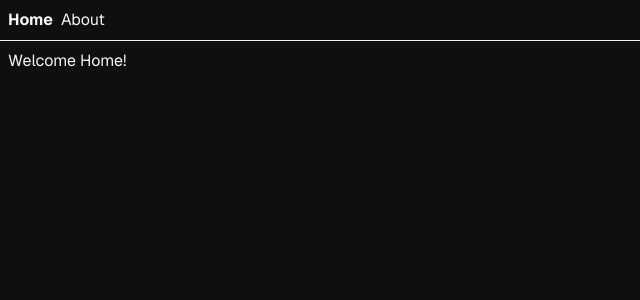
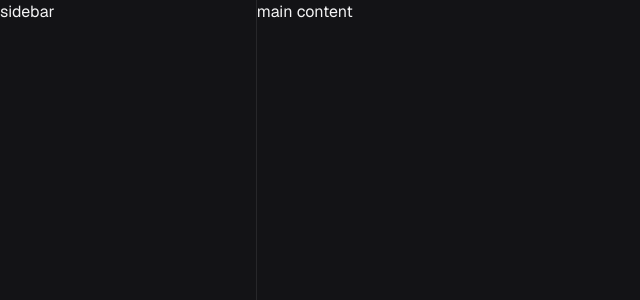
Before and after one commit to ricardoaruiz/rocketseat-desafilo-fullstack-ia-frontend, a React (Vite) app: page / in a window 1280 px wide. Shown: the top 300 px of the page, without its empty margins (0-640 px from the left). Built offline with nearby package versions, Linux system fonts and the light colour scheme.

Commit message:
🎸 add react-resizale-panels and create panels on home page

```diff
--- a/package.json
+++ b/package.json
@@ -14,6 +14,7 @@
     "@tanstack/react-router": "^1.133.32",
     "react": "^19.1.1",
     "react-dom": "^19.1.1",
+    "react-resizable-panels": "^3.0.6",
     "tailwindcss": "^4.1.16"
   },
   "devDependencies": {
--- a/src/routeTree.gen.ts
+++ b/src/routeTree.gen.ts
@@ -9,14 +9,8 @@
 // Additionally, you should also exclude this file from your linter and/or formatter to prevent it from being checked or modified.
 
 import { Route as rootRouteImport } from './routes/__root'
-import { Route as AboutRouteImport } from './routes/about'
 import { Route as IndexRouteImport } from './routes/index'
 
-const AboutRoute = AboutRouteImport.update({
-  id: '/about',
-  path: '/about',
-  getParentRoute: () => rootRouteImport,
-} as any)
 const IndexRoute = IndexRouteImport.update({
   id: '/',
   path: '/',
@@ -25,39 +19,28 @@
 
 export interface FileRoutesByFullPath {
   '/': typeof IndexRoute
-  '/about': typeof AboutRoute
 }
 export interface FileRoutesByTo {
   '/': typeof IndexRoute
-  '/about': typeof AboutRoute
 }
 export interface FileRoutesById {
   __root__: typeof rootRouteImport
   '/': typeof IndexRoute
-  '/about': typeof AboutRoute
 }
 export interface FileRouteTypes {
   fileRoutesByFullPath: FileRoutesByFullPath
-  fullPaths: '/' | '/about'
+  fullPaths: '/'
   fileRoutesByTo: FileRoutesByTo
-  to: '/' | '/about'
-  id: '__root__' | '/' | '/about'
+  to: '/'
+  id: '__root__' | '/'
   fileRoutesById: FileRoutesById
 }
 export interface RootRouteChildren {
   IndexRoute: typeof IndexRoute
-  AboutRoute: typeof AboutRoute
 }
 
 declare module '@tanstack/react-router' {
   interface FileRoutesByPath {
-    '/about': {
-      id: '/about'
-      path: '/about'
-      fullPath: '/about'
-      preLoaderRoute: typeof AboutRouteImport
-      parentRoute: typeof rootRouteImport
-    }
     '/': {
       id: '/'
       path: '/'
@@ -70,7 +53,6 @@
 
 const rootRouteChildren: RootRouteChildren = {
   IndexRoute: IndexRoute,
-  AboutRoute: AboutRoute,
 }
 export const routeTree = rootRouteImport
   ._addFileChildren(rootRouteChildren)
--- a/src/routes/__root.tsx
+++ b/src/routes/__root.tsx
@@ -1,18 +1,5 @@
-import { createRootRoute, Link, Outlet } from '@tanstack/react-router'
+import { createRootRoute, Outlet } from '@tanstack/react-router'
 
-const RootLayout = () => (
-  <>
-    <div className="p-2 flex gap-2">
-      <Link to="/" className="[&.active]:font-bold">
-        Home
-      </Link>{' '}
-      <Link to="/about" className="[&.active]:font-bold">
-        About
-      </Link>
-    </div>
-    <hr />
-    <Outlet />
-  </>
-)
+const RootLayout = () => <Outlet />
 
 export const Route = createRootRoute({ component: RootLayout })
--- a/src/routes/about.tsx
+++ /dev/null
@@ -1,13 +0,0 @@
-import { createFileRoute } from '@tanstack/react-router'
-
-export const Route = createFileRoute('/about')({
-  component: About,
-})
-
-function About() {
-  return (
-    <div className="p-2">
-      <h3>Welcome About!</h3>
-    </div>
-  )
-}
--- a/src/routes/index.tsx
+++ b/src/routes/index.tsx
@@ -1,4 +1,5 @@
 import { createFileRoute } from '@tanstack/react-router'
+import { Panel, PanelGroup, PanelResizeHandle } from 'react-resizable-panels'
 
 export const Route = createFileRoute('/')({
   component: Index,
@@ -6,8 +7,18 @@
 
 function Index() {
   return (
-    <div className="p-2">
-      <h3>Welcome Home!</h3>
+    <div className="h-screen bg-zinc-900">
+      <PanelGroup direction="horizontal">
+        <Panel defaultSize={20} minSize={15} maxSize={40}>
+          sidebar
+        </Panel>
+
+        <PanelResizeHandle className="w-px bg-zinc-700 hover:bg-zinc-600 transition-colors duration-150" />
+
+        <Panel defaultSize={80} minSize={60}>
+          main content
+        </Panel>
+      </PanelGroup>
     </div>
   )
 }
```
Also changed, not shown: 1 other file (tests, documents, lock files or other folders).
